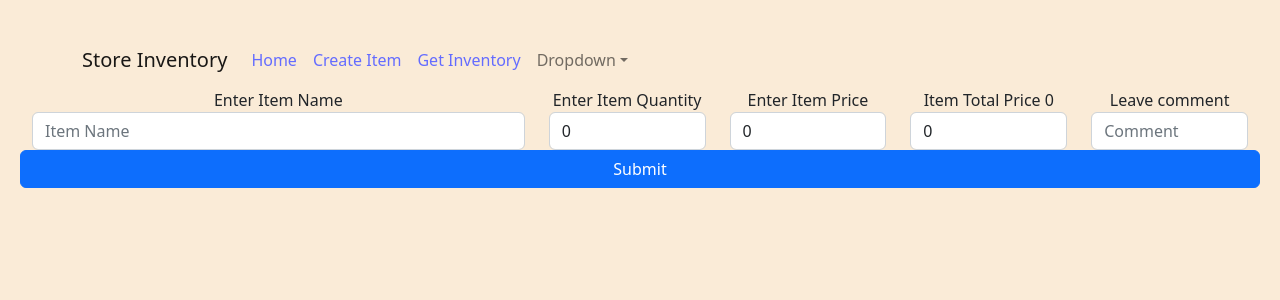
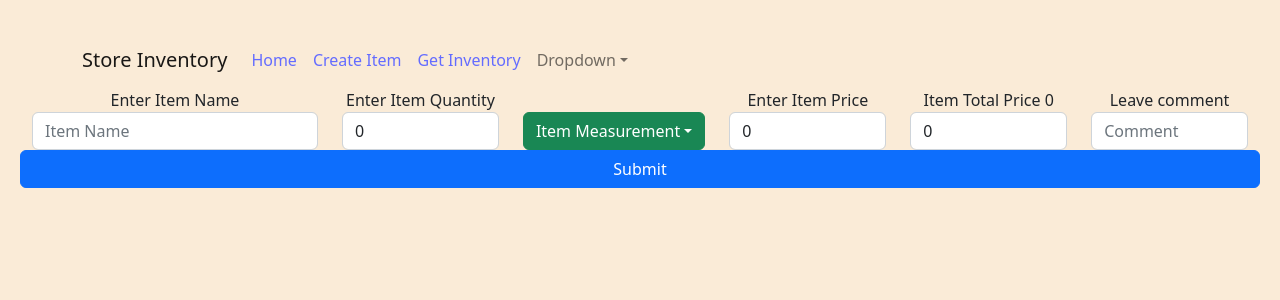
Before and after one commit to farhodibr/final_project, a React (Vite) app: page /create-item in a window 1280 px wide. Shown: the top 300 px of the page. Built offline with nearby package versions, Linux system fonts and the light colour scheme.

Commit message:
added measurement

```diff
--- a/src/components/CreateItem.jsx
+++ b/src/components/CreateItem.jsx
@@ -3,6 +3,7 @@ import React, { useEffect, useState } from "react";
 import { Form, Row, Col, Button } from "react-bootstrap";
 import axios from "axios";
 import EditItem from "./EditItem";
+import ItemMeasure from "./DropdownItemPackage";
 
 export default function CreateItem(props) {
   // Sets up state variables using useState hook
@@ -15,6 +16,7 @@ export default function CreateItem(props) {
   const [itemImage, setItemImage] = useState("");
   const [itemCategory, setItemCategory] = useState("");
   const [shouldRender, setShouldRender] = useState(false); // Add state variable for re-rendering
+  const [itemMeasure, setItemMeasure] = useState(props.measure);
 
   // Using useEffect hook to update total price when price or quantity changes
 
@@ -41,6 +43,7 @@ export default function CreateItem(props) {
         itemQuantity,
         itemTotalPrice: formattedTotalPrice,
         itemComment,
+        itemMeasure,
       })
       .then((res) => {
         setItemPrice(0); // Resets itemPrice state to 0
@@ -48,6 +51,7 @@ export default function CreateItem(props) {
         setItemComment(""); // Resets itemComment state to an empty string
         setItemName(""); // Resets itemName state to an empty string
         setItemTotalPrice(0); // Resets itemTotalPrice state to 0
+        setItemMeasure(""); // Resets itemMeasure state to an empty string
         console.log(res);
       })
       .catch((err) => {
@@ -60,7 +64,7 @@ export default function CreateItem(props) {
   return (
     <Form>
       <Row>
-        <Col xs={5}>
+        <Col xs={3}>
           Enter Item Name
           <Form.Control
             placeholder="Item Name"
@@ -79,6 +83,10 @@ export default function CreateItem(props) {
               setItemQuantity(event.target.value); // Updates itemQuantity state with input value
             }}
           />
+        </Col>
+        <Col>
+        <br />
+          <ItemMeasure />
         </Col>
         <Col>
           Enter Item Price
--- /dev/null
+++ b/src/components/DropdownItemPackage.jsx
@@ -0,0 +1,33 @@
+import React from 'react';
+import Dropdown from 'react-bootstrap/Dropdown';
+import CreateItem from './CreateItem';
+import { useState } from 'react';
+import { Button } from 'react-bootstrap';
+
+
+export default function ItemMeasure() {
+  const [itemMeasure, setItemMeasure] = useState('');
+
+  const handleSelect = (e) => {
+    setItemMeasure(e)
+  };
+  console.log(itemMeasure)
+  return (
+    <Dropdown>
+
+      <Dropdown.Toggle variant="success" id="dropdown-basic">
+        Item Measurement
+      </Dropdown.Toggle>
+
+      <Dropdown.Menu>
+        <Dropdown.Item onClick={(e) => setItemMeasure('pcs')}>
+
+            pcs
+
+          </Dropdown.Item>
+
+      </Dropdown.Menu>
+
+    </Dropdown>
+  );
+}
```
